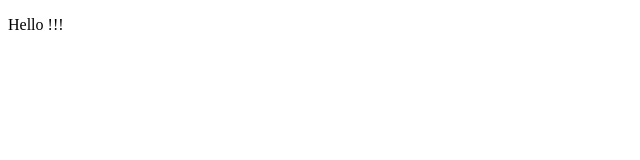
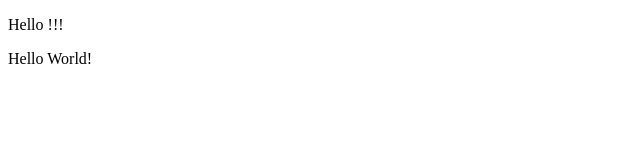
Before and after one commit to 3nj0y/project, a plain HTML site: page index.html in a window 1280 px wide. Shown: the full height of the page, 0-640 px from the left. Drawn offline with Linux system fonts and the light colour scheme.

Commit message:
index.html mode

```diff
--- a/index.html
+++ b/index.html
@@ -9,6 +9,7 @@
 <body>
 
     <p onclick="">Hello !!!</p>
+    <p onclick="">Hello World!</p>
 
     <!-- <script>
         alert(1);
```
